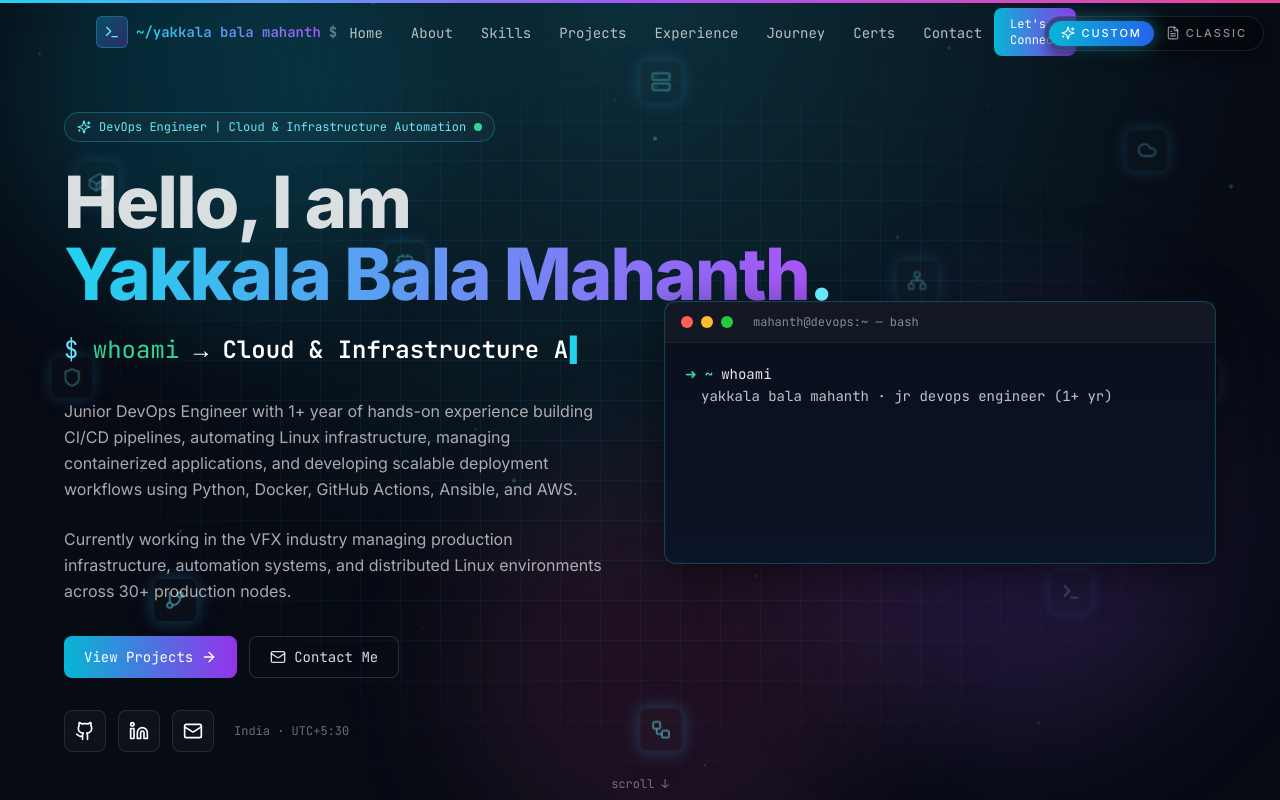
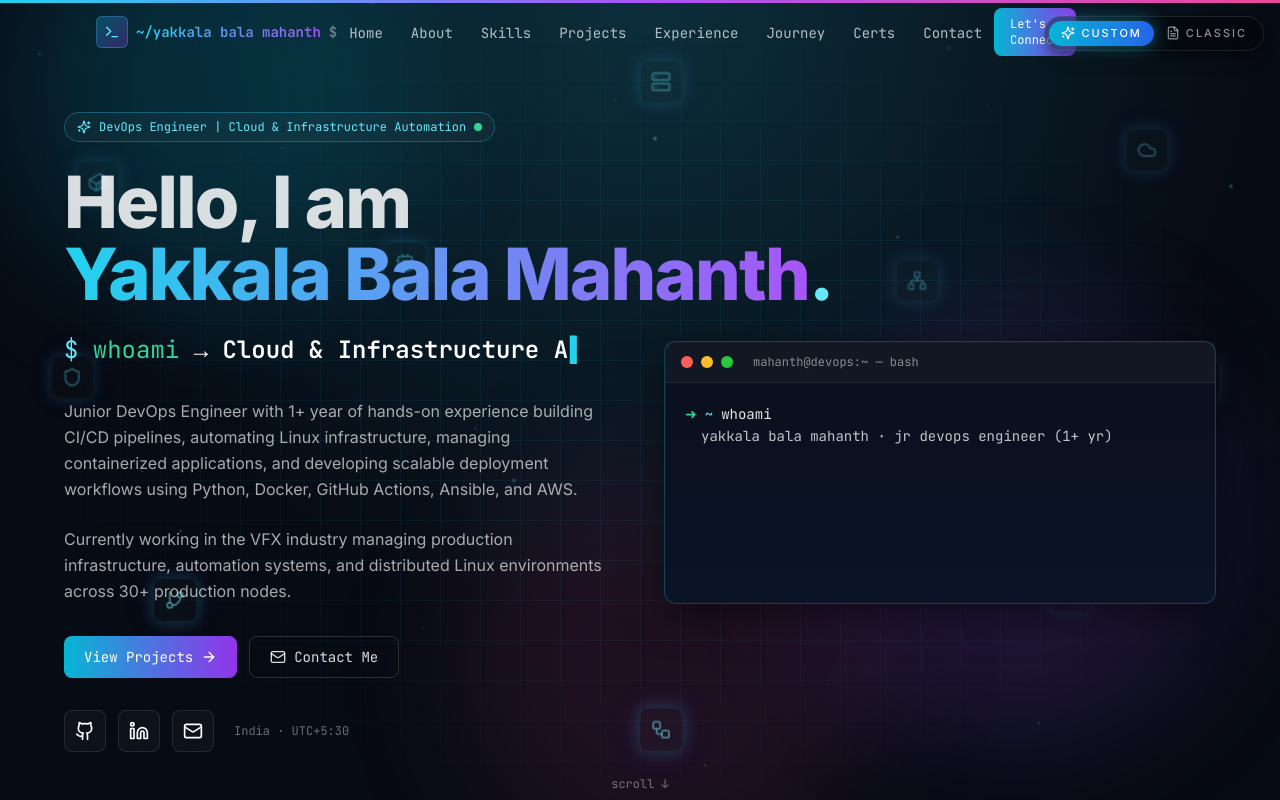
Before and after one commit to BalaMahanth2/Mahanth_Portfolio, a Next.js app: page / in a window 1280 px wide. Shown: the top 800 px of the page. Built offline with nearby package versions, Linux system fonts and the light colour scheme.

Commit message:
adjusted terminal alignment

```diff
--- a/components/Hero.jsx
+++ b/components/Hero.jsx
@@ -176,7 +176,7 @@ export default function Hero() {
           initial={{ opacity: 0, x: 30 }}
           animate={{ opacity: 1, x: 0 }}
           transition={{ duration: 0.8, delay: 0.2 }}
-          className="lg:justify-self-end w-full"
+          className="lg:justify-self-end w-full mt-6 lg:mt-20"
         >
           <TerminalBlock
             title="mahanth@devops:~ — bash"
```
